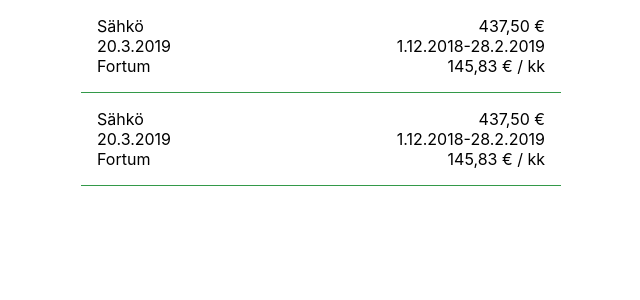
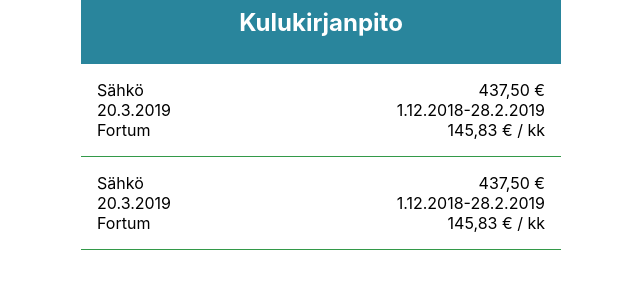
Before and after one commit to N9KUJU/Kulukirjanpito, a React (Create React App) app: page / in a window 1280 px wide. Shown: the top 300 px of the page, without its empty margins (319-959 px from the left). Built offline with nearby package versions, Linux system fonts and the light colour scheme.

Commit message:
Kulukirjanpito vers.1.1

```diff
--- a/src/App.css
+++ b/src/App.css
@@ -1,7 +1,25 @@
+* {
+    margin: 0;
+    padding: 0;
+}
 
 .App {
     max-width: 30em;
     margin: 0 auto;
+}
+
+.header {
+    background-color:rgba(37, 131, 155, 0.979);
+    display: flex;
+    justify-content: center;
+    padding: 0.5em;
+    max-height: 3em;
+    min-height: 3em;
+    color: white;
+}
+
+.header h1 {
+    font-size: 1.5em;
 }
 
 .kulukortti {
--- a/src/App.js
+++ b/src/App.js
@@ -6,11 +6,21 @@ class App extends Component {
   render() {
     return (
       <div className="App">
+        <Header />
         <Kulukortti />
         <Kulukortti />
       </div>
     );
   }
+}
+
+function Header(props) {
+  return (
+    <div className="header">
+      <h1>Kulukirjanpito</h1>
+    </div>
+  )
+
 }
 
 function Kulukortti(props) {
```
